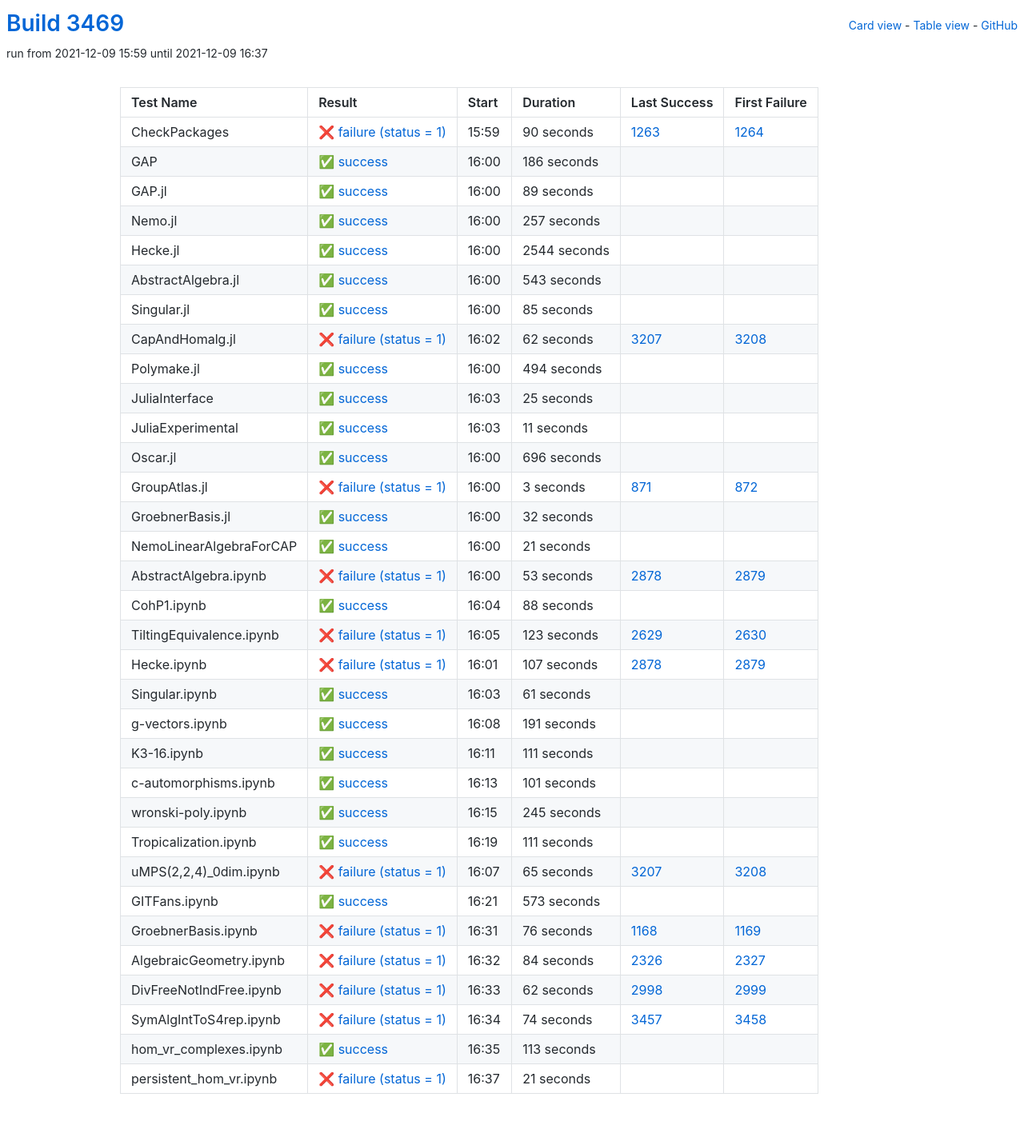
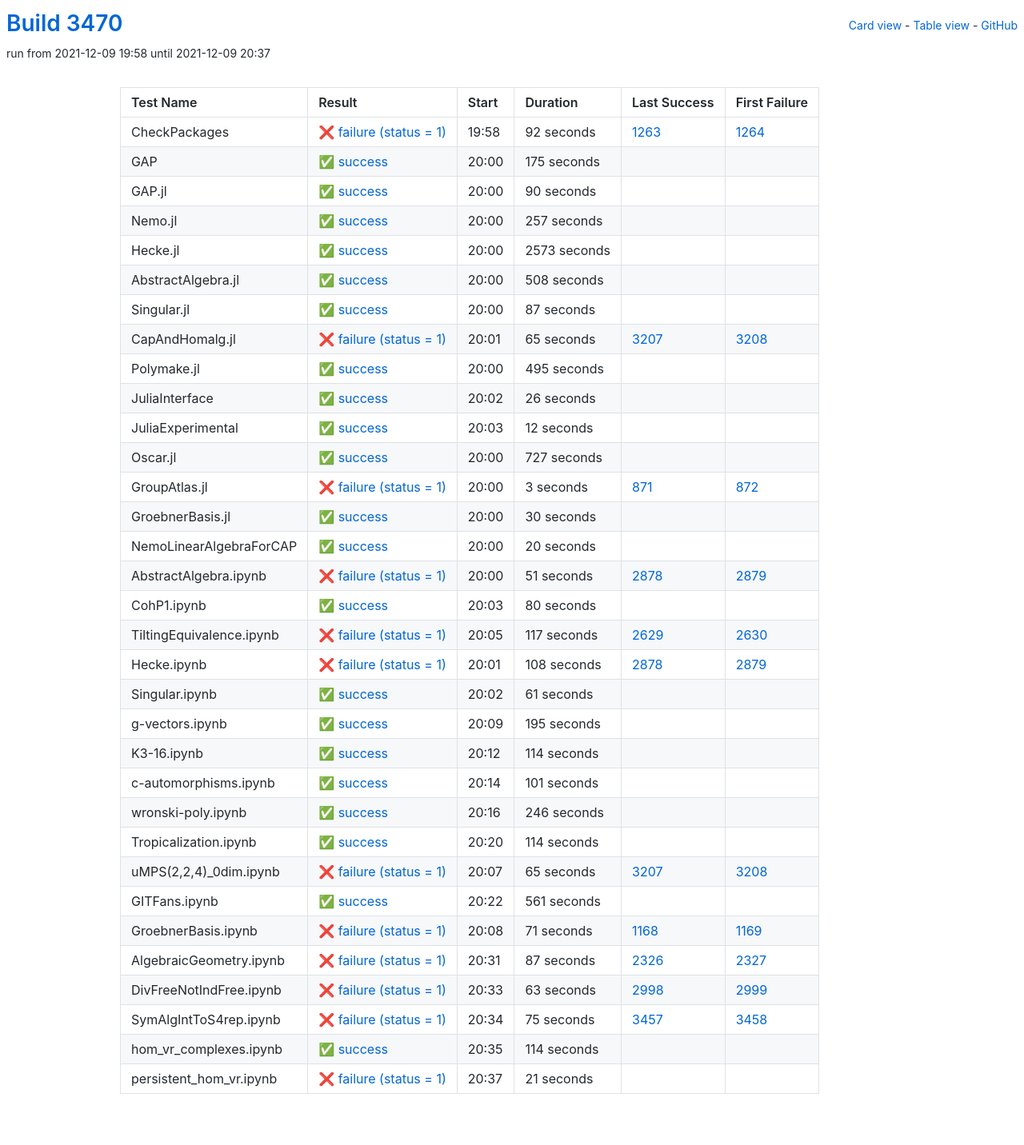
Before and after one commit to oscar-system/oscar-ci-status-stable, a Jekyll site: the page built from table.html, in a window 1280 px wide. Shown: the whole page at 80% size. Built offline with Jekyll 4.4.1, drawn with Linux system fonts in a browser that asks for light colours.

Commit message:
Build #3470

```diff
--- a/_data/ci.yml
+++ b/_data/ci.yml
@@ -1,6 +1,6 @@
 ---
-build: 3469
-build_url: https://oscarci.mathematik.uni-kl.de/job/oscar-stable/3469/
+build: 3470
+build_url: https://oscarci.mathematik.uni-kl.de/job/oscar-stable/3470/
 job: oscar-stable
 organization: oscar-system
 repo: oscar-ci-status-stable
@@ -8,44 +8,44 @@ repourl: https://github.com/oscar-system/oscar-ci-status-stable
 tests:
 - name: CheckPackages
   id: checkpackages
-  log: https://oscarci.mathematik.uni-kl.de/job/oscar-stable/3469/artifact/logs/build-3469/CheckPackages.log
-  start: 2021-12-09 15:59
+  log: https://oscarci.mathematik.uni-kl.de/job/oscar-stable/3470/artifact/logs/build-3470/CheckPackages.log
+  start: 2021-12-09 19:58
   success: false
   exitcode: 1
   status: failure
-  duration: 90
+  duration: 92
   last_success: 1263
   last_success_url: https://oscarci.mathematik.uni-kl.de/job/oscar-stable/1263/
   first_failure: 1264
   first_failure_url: https://oscarci.mathematik.uni-kl.de/job/oscar-stable/1264/
 - name: GAP
   id: gap
-  log: https://oscarci.mathematik.uni-kl.de/job/oscar-stable/3469/artifact/logs/build-3469/GAP.log
-  start: 2021-12-09 16:00
+  log: https://oscarci.mathematik.uni-kl.de/job/oscar-stable/3470/artifact/logs/build-3470/GAP.log
+  start: 2021-12-09 20:00
   success: true
   exitcode: 0
   status: success
-  duration: 186
+  duration: 175
   last_success: false
   last_success_url:
   first_failure: false
   first_failure_url:
 - name: GAP.jl
   id: gap-jl
-  log: https://oscarci.mathematik.uni-kl.de/job/oscar-stable/3469/artifact/logs/build-3469/GAP.jl.log
-  start: 2021-12-09 16:00
+  log: https://oscarci.mathematik.uni-kl.de/job/oscar-stable/3470/artifact/logs/build-3470/GAP.jl.log
+  start: 2021-12-09 20:00
   success: true
   exitcode: 0
   status: success
-  duration: 89
+  duration: 90
   last_success: false
   last_success_url:
   first_failure: false
   first_failure_url:
 - name: Nemo.jl
   id: nemo-jl
-  log: https://oscarci.mathematik.uni-kl.de/job/oscar-stable/3469/artifact/logs/build-3469/Nemo.jl.log
-  start: 2021-12-09 16:00
+  log: https://oscarci.mathematik.uni-kl.de/job/oscar-stable/3470/artifact/logs/build-3470/Nemo.jl.log
+  start: 2021-12-09 20:00
   success: true
   exitcode: 0
   status: success
@@ -56,104 +56,104 @@ tests:
   first_failure_url:
 - name: Hecke.jl
   id: hecke-jl
-  log: https://oscarci.mathematik.uni-kl.de/job/oscar-stable/3469/artifact/logs/build-3469/Hecke.jl.log
-  start: 2021-12-09 16:00
+  log: https://oscarci.mathematik.uni-kl.de/job/oscar-stable/3470/artifact/logs/build-3470/Hecke.jl.log
+  start: 2021-12-09 20:00
   success: true
   exitcode: 0
   status: success
-  duration: 2544
+  duration: 2573
   last_success: false
   last_success_url:
   first_failure: false
   first_failure_url:
 - name: AbstractAlgebra.jl
   id: abstractalgebra-jl
-  log: https://oscarci.mathematik.uni-kl.de/job/oscar-stable/3469/artifact/logs/build-3469/AbstractAlgebra.jl.log
-  start: 2021-12-09 16:00
+  log: https://oscarci.mathematik.uni-kl.de/job/oscar-stable/3470/artifact/logs/build-3470/AbstractAlgebra.jl.log
+  start: 2021-12-09 20:00
   success: true
   exitcode: 0
   status: success
-  duration: 543
+  duration: 508
   last_success: false
   last_success_url:
   first_failure: false
   first_failure_url:
 - name: Singular.jl
   id: singular-jl
-  log: https://oscarci.mathematik.uni-kl.de/job/oscar-stable/3469/artifact/logs/build-3469/Singular.jl.log
-  start: 2021-12-09 16:00
+  log: https://oscarci.mathematik.uni-kl.de/job/oscar-stable/3470/artifact/logs/build-3470/Singular.jl.log
+  start: 2021-12-09 20:00
   success: true
   exitcode: 0
   status: success
-  duration: 85
+  duration: 87
   last_success: false
   last_success_url:
   first_failure: false
   first_failure_url:
 - name: CapAndHomalg.jl
   id: capandhomalg-jl
-  log: https://oscarci.mathematik.uni-kl.de/job/oscar-stable/3469/artifact/logs/build-3469/CapAndHomalg.jl.log
-  start: 2021-12-09 16:02
+  log: https://oscarci.mathematik.uni-kl.de/job/oscar-stable/3470/artifact/logs/build-3470/CapAndHomalg.jl.log
+  start: 2021-12-09 20:01
   success: false
   exitcode: 1
   status: failure
-  duration: 62
+  duration: 65
   last_success: 3207
   last_success_url: https://oscarci.mathematik.uni-kl.de/job/oscar-stable/3207/
   first_failure: 3208
   first_failure_url: https://oscarci.mathematik.uni-kl.de/job/oscar-stable/3208/
 - name: Polymake.jl
   id: polymake-jl
-  log: https://oscarci.mathematik.uni-kl.de/job/oscar-stable/3469/artifact/logs/build-3469/Polymake.jl.log
-  start: 2021-12-09 16:00
+  log: https://oscarci.mathematik.uni-kl.de/job/oscar-stable/3470/artifact/logs/build-3470/Polymake.jl.log
+  start: 2021-12-09 20:00
   success: true
   exitcode: 0
   status: success
-  duration: 494
+  duration: 495
   last_success: false
   last_success_url:
   first_failure: false
   first_failure_url:
 - name: JuliaInterface
   id: juliainterface
-  log: https://oscarci.mathematik.uni-kl.de/job/oscar-stable/3469/artifact/logs/build-3469/JuliaInterface.log
-  start: 2021-12-09 16:03
+  log: https://oscarci.mathematik.uni-kl.de/job/oscar-stable/3470/artifact/logs/build-3470/JuliaInterface.log
+  start: 2021-12-09 20:02
   success: true
   exitcode: 0
   status: success
-  duration: 25
+  duration: 26
   last_success: false
   last_success_url:
   first_failure: false
   first_failure_url:
 - name: JuliaExperimental
   id: juliaexperimental
-  log: https://oscarci.mathematik.uni-kl.de/job/oscar-stable/3469/artifact/logs/build-3469/JuliaExperimental.log
-  start: 2021-12-09 16:03
+  log: https://oscarci.mathematik.uni-kl.de/job/oscar-stable/3470/artifact/logs/build-3470/JuliaExperimental.log
+  start: 2021-12-09 20:03
   success: true
   exitcode: 0
   status: success
-  duration: 11
+  duration: 12
   last_success: false
   last_success_url:
   first_failure: false
   first_failure_url:
 - name: Oscar.jl
   id: oscar-jl
-  log: https://oscarci.mathematik.uni-kl.de/job/oscar-stable/3469/artifact/logs/build-3469/Oscar.jl.log
-  start: 2021-12-09 16:00
+  log: https://oscarci.mathematik.uni-kl.de/job/oscar-stable/3470/artifact/logs/build-3470/Oscar.jl.log
+  start: 2021-12-09 20:00
   success: true
   exitcode: 0
   status: success
-  duration: 696
+  duration: 727
   last_success: false
   last_success_url:
   first_failure: false
   first_failure_url:
 - name: GroupAtlas.jl
   id: groupatlas-jl
-  log: https://oscarci.mathematik.uni-kl.de/job/oscar-stable/3469/artifact/logs/build-3469/GroupAtlas.jl.log
-  start: 2021-12-09 16:00
+  log: https://oscarci.mathematik.uni-kl.de/job/oscar-stable/3470/artifact/logs/build-3470/GroupAtlas.jl.log
+  start: 2021-12-09 20:00
   success: false
   exitcode: 1
   status: failure
@@ -164,80 +164,80 @@ tests:
   first_failure_url: https://oscarci.mathematik.uni-kl.de/job/oscar-stable/872/
 - name: GroebnerBasis.jl
   id: groebnerbasis-jl
-  log: https://oscarci.mathematik.uni-kl.de/job/oscar-stable/3469/artifact/logs/build-3469/GroebnerBasis.jl.log
-  start: 2021-12-09 16:00
+  log: https://oscarci.mathematik.uni-kl.de/job/oscar-stable/3470/artifact/logs/build-3470/GroebnerBasis.jl.log
+  start: 2021-12-09 20:00
   success: true
   exitcode: 0
   status: success
-  duration: 32
+  duration: 30
   last_success: false
   last_success_url:
   first_failure: false
   first_failure_url:
 - name: NemoLinearAlgebraForCAP
   id: nemolinearalgebraforcap
-  log: https://oscarci.mathematik.uni-kl.de/job/oscar-stable/3469/artifact/logs/build-3469/NemoLinearAlgebraForCAP.log
-  start: 2021-12-09 16:00
+  log: https://oscarci.mathematik.uni-kl.de/job/oscar-stable/3470/artifact/logs/build-3470/NemoLinearAlgebraForCAP.log
+  start: 2021-12-09 20:00
   success: true
   exitcode: 0
   status: success
-  duration: 21
+  duration: 20
   last_success: false
   last_success_url:
   first_failure: false
   first_failure_url:
 - name: AbstractAlgebra.ipynb
   id: abstractalgebra-ipynb
-  log: https://oscarci.mathematik.uni-kl.de/job/oscar-stable/3469/artifact/logs/build-3469/AbstractAlgebra.ipynb.log
-  start: 2021-12-09 16:00
+  log: https://oscarci.mathematik.uni-kl.de/job/oscar-stable/3470/artifact/logs/build-3470/AbstractAlgebra.ipynb.log
+  start: 2021-12-09 20:00
   success: false
   exitcode: 1
   status: failure
-  duration: 53
+  duration: 51
   last_success: 2878
   last_success_url: https://oscarci.mathematik.uni-kl.de/job/oscar-stable/2878/
   first_failure: 2879
   first_failure_url: https://oscarci.mathematik.uni-kl.de/job/oscar-stable/2879/
 - name: CohP1.ipynb
   id: cohp1-ipynb
-  log: https://oscarci.mathematik.uni-kl.de/job/oscar-stable/3469/artifact/logs/build-3469/CohP1.ipynb.log
-  start: 2021-12-09 16:04
+  log: https://oscarci.mathematik.uni-kl.de/job/oscar-stable/3470/artifact/logs/build-3470/CohP1.ipynb.log
+  start: 2021-12-09 20:03
   success: true
   exitcode: 0
   status: success
-  duration: 88
+  duration: 80
   last_success: false
   last_success_url:
   first_failure: false
   first_failure_url:
 - name: TiltingEquivalence.ipynb
   id: tiltingequivalence-ipynb
-  log: https://oscarci.mathematik.uni-kl.de/job/oscar-stable/3469/artifact/logs/build-3469/TiltingEquivalence.ipynb.log
-  start: 2021-12-09 16:05
+  log: https://oscarci.mathematik.uni-kl.de/job/oscar-stable/3470/artifact/logs/build-3470/TiltingEquivalence.ipynb.log
+  start: 2021-12-09 20:05
   success: false
   exitcode: 1
   status: failure
-  duration: 123
+  duration: 117
   last_success: 2629
   last_success_url: https://oscarci.mathematik.uni-kl.de/job/oscar-stable/2629/
   first_failure: 2630
   first_failure_url: https://oscarci.mathematik.uni-kl.de/job/oscar-stable/2630/
 - name: Hecke.ipynb
   id: hecke-ipynb
-  log: https://oscarci.mathematik.uni-kl.de/job/oscar-stable/3469/artifact/logs/build-3469/Hecke.ipynb.log
-  start: 2021-12-09 16:01
+  log: https://oscarci.mathematik.uni-kl.de/job/oscar-stable/3470/artifact/logs/build-3470/Hecke.ipynb.log
+  start: 2021-12-09 20:01
   success: false
   exitcode: 1
   status: failure
-  duration: 107
+  duration: 108
   last_success: 2878
   last_success_url: https://oscarci.mathematik.uni-kl.de/job/oscar-stable/2878/
   first_failure: 2879
   first_failure_url: https://oscarci.mathematik.uni-kl.de/job/oscar-stable/2879/
 - name: Singular.ipynb
   id: singular-ipynb
-  log: https://oscarci.mathematik.uni-kl.de/job/oscar-stable/3469/artifact/logs/build-3469/Singular.ipynb.log
-  start: 2021-12-09 16:03
+  log: https://oscarci.mathematik.uni-kl.de/job/oscar-stable/3470/artifact/logs/build-3470/Singular.ipynb.log
+  start: 2021-12-09 20:02
   success: true
   exitcode: 0
   status: success
@@ -248,32 +248,32 @@ tests:
   first_failure_url:
 - name: g-vectors.ipynb
   id: g-vectors-ipynb
-  log: https://oscarci.mathematik.uni-kl.de/job/oscar-stable/3469/artifact/logs/build-3469/g-vectors.ipynb.log
-  start: 2021-12-09 16:08
+  log: https://oscarci.mathematik.uni-kl.de/job/oscar-stable/3470/artifact/logs/build-3470/g-vectors.ipynb.log
+  start: 2021-12-09 20:09
   success: true
   exitcode: 0
   status: success
-  duration: 191
+  duration: 195
   last_success: false
   last_success_url:
   first_failure: false
   first_failure_url:
 - name: K3-16.ipynb
   id: k3-16-ipynb
-  log: https://oscarci.mathematik.uni-kl.de/job/oscar-stable/3469/artifact/logs/build-3469/K3-16.ipynb.log
-  start: 2021-12-09 16:11
+  log: https://oscarci.mathematik.uni-kl.de/job/oscar-stable/3470/artifact/logs/build-3470/K3-16.ipynb.log
+  start: 2021-12-09 20:12
   success: true
   exitcode: 0
   status: success
-  duration: 111
+  duration: 114
   last_success: false
   last_success_url:
   first_failure: false
   first_failure_url:
 - name: c-automorphisms.ipynb
   id: c-automorphisms-ipynb
-  log: https://oscarci.mathematik.uni-kl.de/job/oscar-stable/3469/artifact/logs/build-3469/c-automorphisms.ipynb.log
-  start: 2021-12-09 16:13
+  log: https://oscarci.mathematik.uni-kl.de/job/oscar-stable/3470/artifact/logs/build-3470/c-automorphisms.ipynb.log
+  start: 2021-12-09 20:14
   success: true
   exitcode: 0
   status: success
@@ -284,32 +284,32 @@ tests:
   first_failure_url:
 - name: wronski-poly.ipynb
   id: wronski-poly-ipynb
-  log: https://oscarci.mathematik.uni-kl.de/job/oscar-stable/3469/artifact/logs/build-3469/wronski-poly.ipynb.log
-  start: 2021-12-09 16:15
+  log: https://oscarci.mathematik.uni-kl.de/job/oscar-stable/3470/artifact/logs/build-3470/wronski-poly.ipynb.log
+  start: 2021-12-09 20:16
   success: true
   exitcode: 0
   status: success
-  duration: 245
+  duration: 246
   last_success: false
   last_success_url:
   first_failure: false
   first_failure_url:
 - name: Tropicalization.ipynb
   id: tropicalization-ipynb
-  log: https://oscarci.mathematik.uni-kl.de/job/oscar-stable/3469/artifact/logs/build-3469/Tropicalization.ipynb.log
-  start: 2021-12-09 16:19
+  log: https://oscarci.mathematik.uni-kl.de/job/oscar-stable/3470/artifact/logs/build-3470/Tropicalization.ipynb.log
+  start: 2021-12-09 20:20
   success: true
   exitcode: 0
   status: success
-  duration: 111
+  duration: 114
   last_success: false
   last_success_url:
   first_failure: false
   first_failure_url:
 - name: uMPS(2,2,4)_0dim.ipynb
   id: umps-2-2-4-0dim-ipynb
-  log: https://oscarci.mathematik.uni-kl.de/job/oscar-stable/3469/artifact/logs/build-3469/uMPS-2-2-4-_0dim.ipynb.log
-  start: 2021-12-09 16:07
+  log: https://oscarci.mathematik.uni-kl.de/job/oscar-stable/3470/artifact/logs/build-3470/uMPS-2-2-4-_0dim.ipynb.log
+  start: 2021-12-09 20:07
   success: false
   exitcode: 1
   status: failure
@@ -320,80 +320,80 @@ tests:
   first_failure_url: https://oscarci.mathematik.uni-kl.de/job/oscar-stable/3208/
 - name: GITFans.ipynb
   id: gitfans-ipynb
-  log: https://oscarci.mathematik.uni-kl.de/job/oscar-stable/3469/artifact/logs/build-3469/GITFans.ipynb.log
-  start: 2021-12-09 16:21
+  log: https://oscarci.mathematik.uni-kl.de/job/oscar-stable/3470/artifact/logs/build-3470/GITFans.ipynb.log
+  start: 2021-12-09 20:22
   success: true
   exitcode: 0
   status: success
-  duration: 573
+  duration: 561
   last_success: false
   last_success_url:
   first_failure: false
   first_failure_url:
 - name: GroebnerBasis.ipynb
   id: groebnerbasis-ipynb
-  log: https://oscarci.mathematik.uni-kl.de/job/oscar-stable/3469/artifact/logs/build-3469/GroebnerBasis.ipynb.log
-  start: 2021-12-09 16:31
+  log: https://oscarci.mathematik.uni-kl.de/job/oscar-stable/3470/artifact/logs/build-3470/GroebnerBasis.ipynb.log
+  start: 2021-12-09 20:08
   success: false
   exitcode: 1
   status: failure
-  duration: 76
+  duration: 71
   last_success: 1168
   last_success_url: https://oscarci.mathematik.uni-kl.de/job/oscar-stable/1168/
   first_failure: 1169
   first_failure_url: https://oscarci.mathematik.uni-kl.de/job/oscar-stable/1169/
 - name: AlgebraicGeometry.ipynb
   id: algebraicgeometry-ipynb
-  log: https://oscarci.mathematik.uni-kl.de/job/oscar-stable/3469/artifact/logs/build-3469/AlgebraicGeometry.ipynb.log
-  start: 2021-12-09 16:32
+  log: https://oscarci.mathematik.uni-kl.de/job/oscar-stable/3470/artifact/logs/build-3470/AlgebraicGeometry.ipynb.log
+  start: 2021-12-09 20:31
   success: false
   exitcode: 1
   status: failure
-  duration: 84
+  duration: 87
   last_success: 2326
   last_success_url: https://oscarci.mathematik.uni-kl.de/job/oscar-stable/2326/
   first_failure: 2327
   first_failure_url: https://oscarci.mathematik.uni-kl.de/job/oscar-stable/2327/
 - name: DivFreeNotIndFree.ipynb
   id: divfreenotindfree-ipynb
-  log: https://oscarci.mathematik.uni-kl.de/job/oscar-stable/3469/artifact/logs/build-3469/DivFreeNotIndFree.ipynb.log
-  start: 2021-12-09 16:33
+  log: https://oscarci.mathematik.uni-kl.de/job/oscar-stable/3470/artifact/logs/build-3470/DivFreeNotIndFree.ipynb.log
+  start: 2021-12-09 20:33
   success: false
   exitcode: 1
   status: failure
-  duration: 62
+  duration: 63
   last_success: 2998
   last_success_url: https://oscarci.mathematik.uni-kl.de/job/oscar-stable/2998/
   first_failure: 2999
   first_failure_url: https://oscarci.mathematik.uni-kl.de/job/oscar-stable/2999/
 - name: SymAlgIntToS4rep.ipynb
   id: symalginttos4rep-ipynb
-  log: https://oscarci.mathematik.uni-kl.de/job/oscar-stable/3469/artifact/logs/build-3469/SymAlgIntToS4rep.ipynb.log
-  start: 2021-12-09 16:34
+  log: https://oscarci.mathematik.uni-kl.de/job/oscar-stable/3470/artifact/logs/build-3470/SymAlgIntToS4rep.ipynb.log
+  start: 2021-12-09 20:34
   success: false
   exitcode: 1
   status: failure
-  duration: 74
+  duration: 75
   last_success: 3457
   last_success_url: https://oscarci.mathematik.uni-kl.de/job/oscar-stable/3457/
   first_failure: 3458
   first_failure_url: https://oscarci.mathematik.uni-kl.de/job/oscar-stable/3458/
 - name: hom_vr_complexes.ipynb
   id: hom-vr-complexes-ipynb
-  log: https://oscarci.mathematik.uni-kl.de/job/oscar-stable/3469/artifact/logs/build-3469/hom_vr_complexes.ipynb.log
-  start: 2021-12-09 16:35
+  log: https://oscarci.mathematik.uni-kl.de/job/oscar-stable/3470/artifact/logs/build-3470/hom_vr_complexes.ipynb.log
+  start: 2021-12-09 20:35
   success: true
   exitcode: 0
   status: success
-  duration: 113
+  duration: 114
   last_success: false
   last_success_url:
   first_failure: false
   first_failure_url:
 - name: persistent_hom_vr.ipynb
   id: persistent-hom-vr-ipynb
-  log: https://oscarci.mathematik.uni-kl.de/job/oscar-stable/3469/artifact/logs/build-3469/persistent_hom_vr.ipynb.log
-  start: 2021-12-09 16:37
+  log: https://oscarci.mathematik.uni-kl.de/job/oscar-stable/3470/artifact/logs/build-3470/persistent_hom_vr.ipynb.log
+  start: 2021-12-09 20:37
   success: false
   exitcode: 1
   status: failure
```
Also changed, not shown: README.md.
